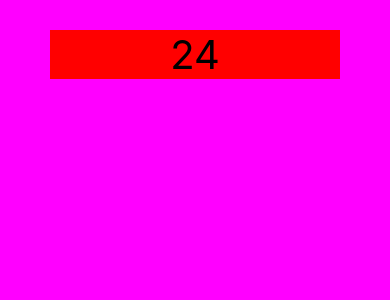
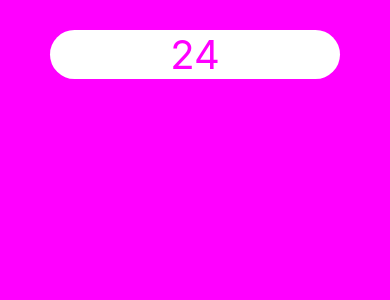
Before and after one commit to gooddaymorgan/Target-Sum-Game, a React Native app: screen / in a window 390 px wide. Shown: the top 300 px of the page. Built offline with nearby package versions, Linux system fonts and the light colour scheme.

Commit message:
Changed Styles
- removed red background from target - changed to white
- added magenta-colored font
- added border radius

```diff
--- a/Game.js
+++ b/Game.js
@@ -21,9 +21,11 @@ const styles = StyleSheet.create({
 
   target: {
     fontSize: 40,
-    backgroundColor: 'red',
+    color: 'magenta',
+    backgroundColor: 'white',
     marginHorizontal: 50,
     textAlign: 'center',
+    borderRadius: 30,
   },
 });
 export default Game;
```
